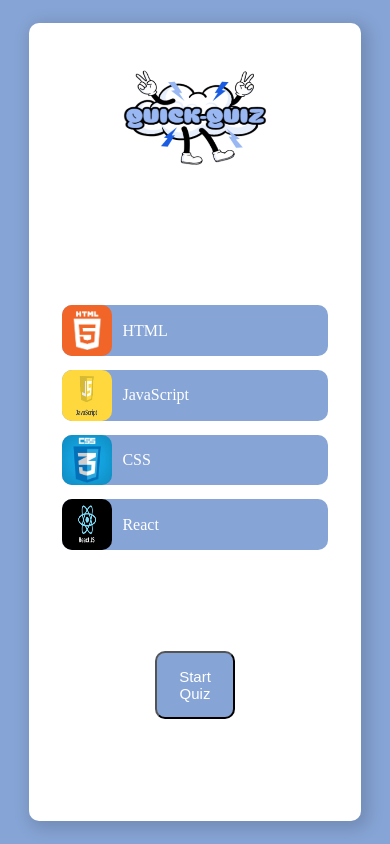
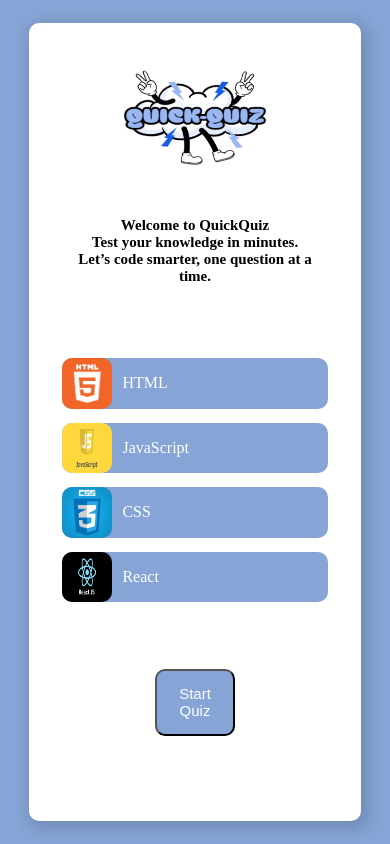
Before and after one commit to morris-codes/QuickQuiz_1.0, a React (Vite) app: page / in a window 390 px wide. Built offline with nearby package versions, Linux system fonts and the light colour scheme.

Commit message:
'landing_page_responsiveness'

```diff
--- a/src/Styles/Home.css
+++ b/src/Styles/Home.css
@@ -4,6 +4,8 @@
     font-size: 22px;
     color: #000;
     text-align: center;
+    margin-top: 20px;
+
 }
 .welc-large{
     margin: 0;
@@ -22,6 +24,7 @@
 .test-categories {
     display: grid;
     grid-template-columns: 1fr 1fr;
+    margin-top: 20px;
     gap: 30px;
     justify-items: center;
     width: 100%;
@@ -49,6 +52,8 @@
     width: 18%;
     margin: 0;
     border-radius: 10px;
+    /* border: 1px solid red; */
+    margin-top: 30px;
 }
 .l-nav button {
     width: 100%;
@@ -72,8 +77,8 @@
 /* SCREEN SIZE RESPONSIVENESS */
 @media all and (max-width: 800px) {
    .welcome-message{
-    padding-left: 50px;
-    padding-right: 50px;
+    padding-left: 10px;
+    padding-right: 10px;
    }
    .welcome{
     gap: 0;
@@ -81,6 +86,8 @@
     height: 100%;
    }
 .welcome-message h6{
+    width: 100%;
+    height: 85px;
     font-size: 15px;
     font-weight: 600;
     color: #000;
@@ -89,7 +96,8 @@
     padding: 0;
 }
 .welc-large {
-    display: none;
+    display: block;
+    width: 100%;
   }
   .welc-small {
     display: block;
--- a/src/Styles/index.css
+++ b/src/Styles/index.css
@@ -17,7 +17,7 @@
 }
 .parent {
   width: 60%;
-  height: 100vh;
+  height: 85vh;
   background-color: white;
   border-radius: 10px;
   box-shadow: 4px 4px 16px 4px #00000026;
```
